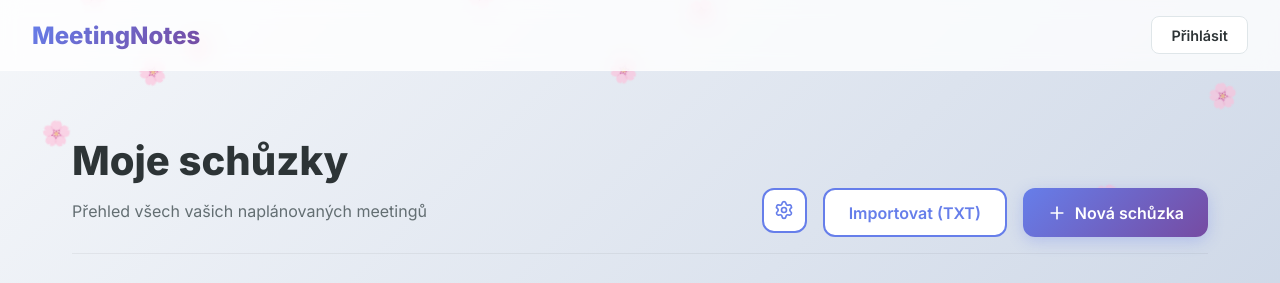
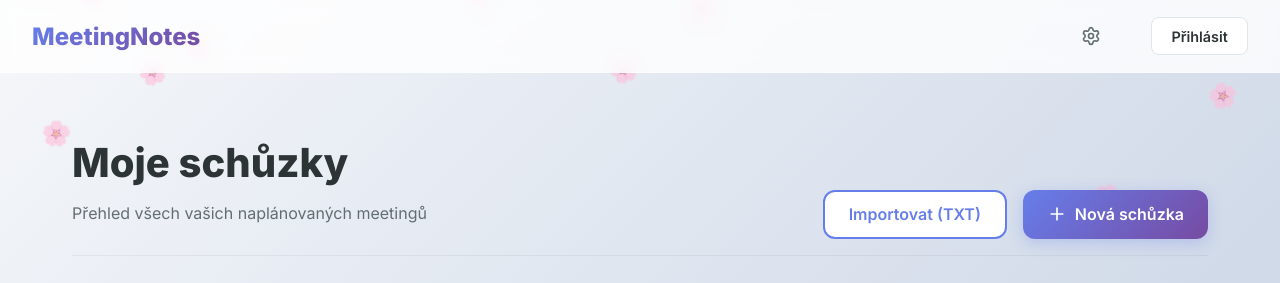
Before and after one commit to TK789456123/meeting-notes, a Next.js app: page /dashboard in a window 1280 px wide. Shown: the top 283 px of the page. Built offline with nearby package versions, Linux system fonts and the light colour scheme; no server answers; the database is empty.

Commit message:
Move Settings icon to Navbar (Retry)

```diff
--- a/src/app/dashboard/DashboardControls.tsx
+++ b/src/app/dashboard/DashboardControls.tsx
@@ -1,10 +1,8 @@
 'use client'
 
-import { useState } from 'react'
 import Link from 'next/link'
-import { Plus, Settings } from 'lucide-react'
+import { Plus } from 'lucide-react'
 import styles from './dashboard.module.css'
-import SettingsModal from '@/components/ui/SettingsModal'
 import OnboardingTutorial from '@/components/ui/OnboardingTutorial'
 
 interface DashboardControlsProps {
@@ -12,19 +10,9 @@ interface DashboardControlsProps {
 }
 
 export default function DashboardControls({ userId }: DashboardControlsProps) {
-    const [isSettingsOpen, setIsSettingsOpen] = useState(false)
-
     return (
         <div className={styles.headerButtons}>
             {userId && <OnboardingTutorial userId={userId} />}
-
-            <button
-                className={styles.iconButton}
-                aria-label="Nastavení"
-                onClick={() => setIsSettingsOpen(true)}
-            >
-                <Settings size={20} />
-            </button>
 
             <Link href="/import" className={styles.secondaryButton}>
                 Importovat (TXT)
@@ -34,11 +22,6 @@ export default function DashboardControls({ userId }: DashboardControlsProps) {
                 <Plus size={20} />
                 Nová schůzka
             </Link>
-
-            <SettingsModal
-                isOpen={isSettingsOpen}
-                onClose={() => setIsSettingsOpen(false)}
-            />
         </div>
     )
 }
--- a/src/components/layout/Navbar.tsx
+++ b/src/components/layout/Navbar.tsx
@@ -4,6 +4,8 @@ import { redirect } from 'next/navigation'
 import Link from 'next/link'
 import styles from './Navbar.module.css'
 import { ThemeToggle } from '../ui/theme-toggle'
+
+import NavbarSettings from './NavbarSettings'
 
 export default async function Navbar() {
     const supabase = await createClient()
@@ -25,7 +27,7 @@ export default async function Navbar() {
                 <Link href="/">MeetingNotes</Link>
             </div>
             <div className={styles.userMenu}>
-                {/* ThemeToggle moved to Settings */}
+                <NavbarSettings />
                 {user ? (
                     <>
                         <span className={styles.email}>{user.email}</span>
```
